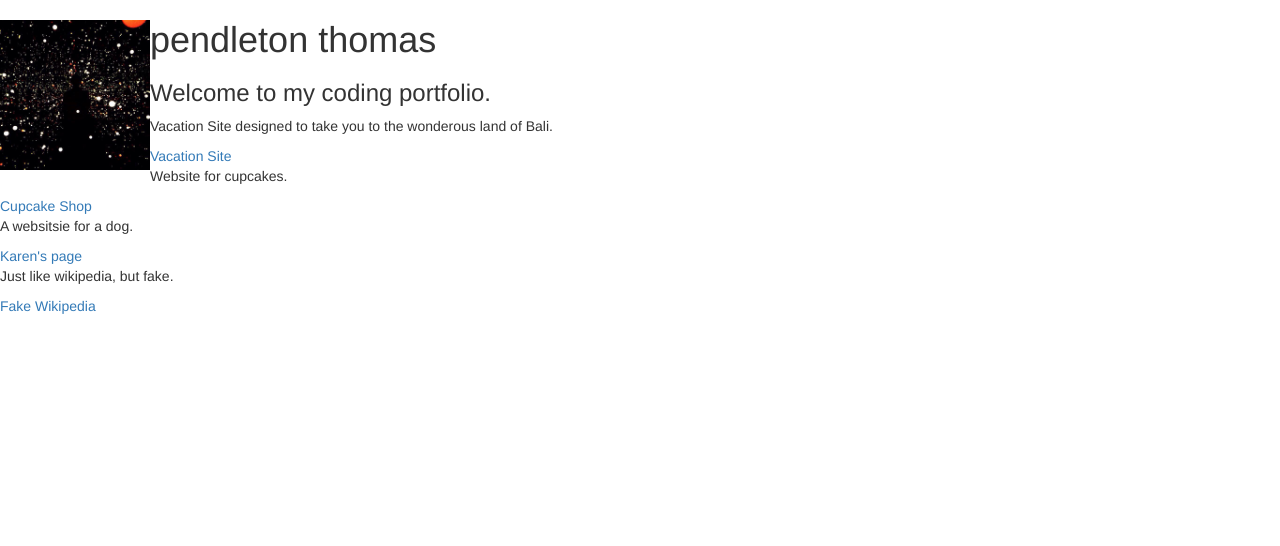
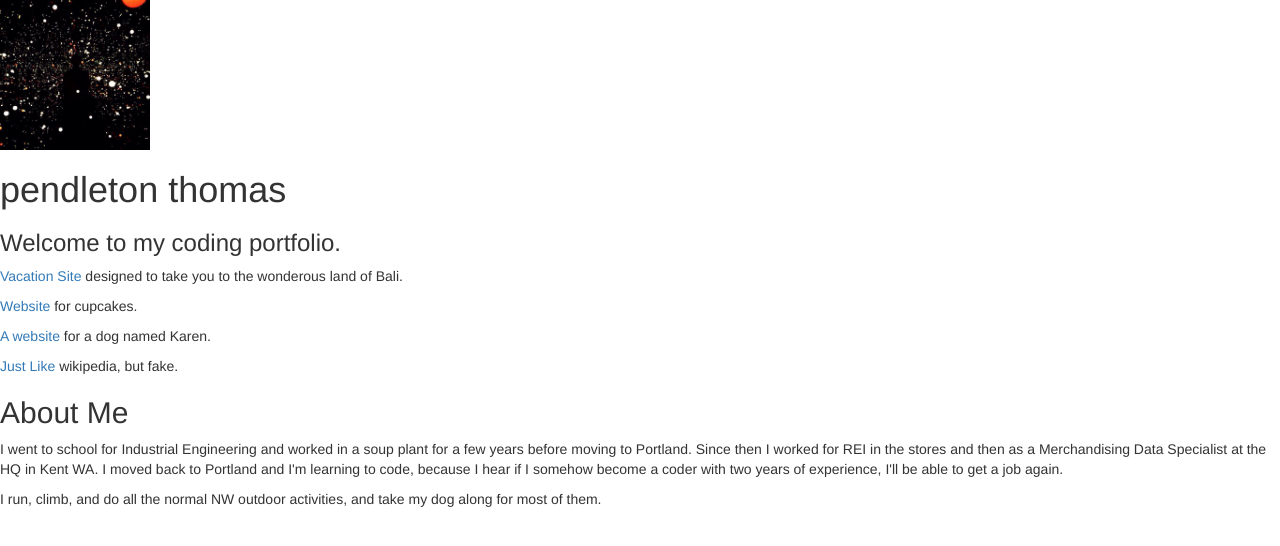
Before and after one commit to pendleton-thomas/Portfolio-Landing, a plain HTML site: page index.html in a window 1280 px wide. Drawn offline with Linux system fonts and the light colour scheme.

Commit message:
Add About Me section, move project links into their descriptions.

```diff
--- a/index.html
+++ b/index.html
@@ -8,29 +8,38 @@
     </head>
 
     <body>
-      <p>
-        <img src="IMG/profile.jpg" alt="A photo of me." style="float:left" width="150" height="150">
-      </p>
+
+        <img src="IMG/profile.jpg" alt="A photo of me."  width="150" height="150">
+      <!--style="float:left" -->
+
 
       <h1>pendleton thomas</h1>
 
       <h3>Welcome to my coding portfolio.</h3>
 
-      <p>Vacation Site designed to take you to the wonderous land of Bali.</p>
-      <a href="https://github.com/pendleton-thomas/Vacation-site">Vacation Site</a>
+      <p><a href="https://github.com/pendleton-thomas/Vacation-site">Vacation Site</a> designed to take you to the wonderous land of Bali.</p>
 
-      <p>Website for cupcakes.</p>
-      <a href="https://github.com/pendleton-thomas/cupcake-shop/">Cupcake Shop</a>
+      <p><a href="https://github.com/pendleton-thomas/cupcake-shop/">Website</a> for cupcakes.</p>
 
-      <p>A websitsie for a dog.</p>
-      <a href="https://github.com/pendleton-thomas/karens-page">Karen's page</a>
 
-      <p>Just like wikipedia, but fake.</p>
-      <a href="https://github.com/pendleton-thomas/Wikipedia-Rebuild">Fake Wikipedia</a>
+      <p><a href="https://github.com/pendleton-thomas/karens-page">A website</a> for a dog named Karen.</p>
 
+
+      <p><a href="https://github.com/pendleton-thomas/Wikipedia-Rebuild">Just Like</a> wikipedia, but fake.</p>
+
+
+
+
+      <h2>About Me</h2>
+      <p>I went to school for Industrial Engineering and worked in a soup plant for a few years before moving to Portland. Since then I worked for REI in the stores and then as a Merchandising Data Specialist at the HQ in Kent WA. I moved back to Portland and I'm learning to code, because I hear if I somehow become a coder with two years of experience, I'll be able to get a job again.</p>
+      <p>I run, climb, and do all the normal NW outdoor activities, and take my dog along for most of them.</p>
 
 
 
     </body>
 
+
+
+
+
   </html>
```
